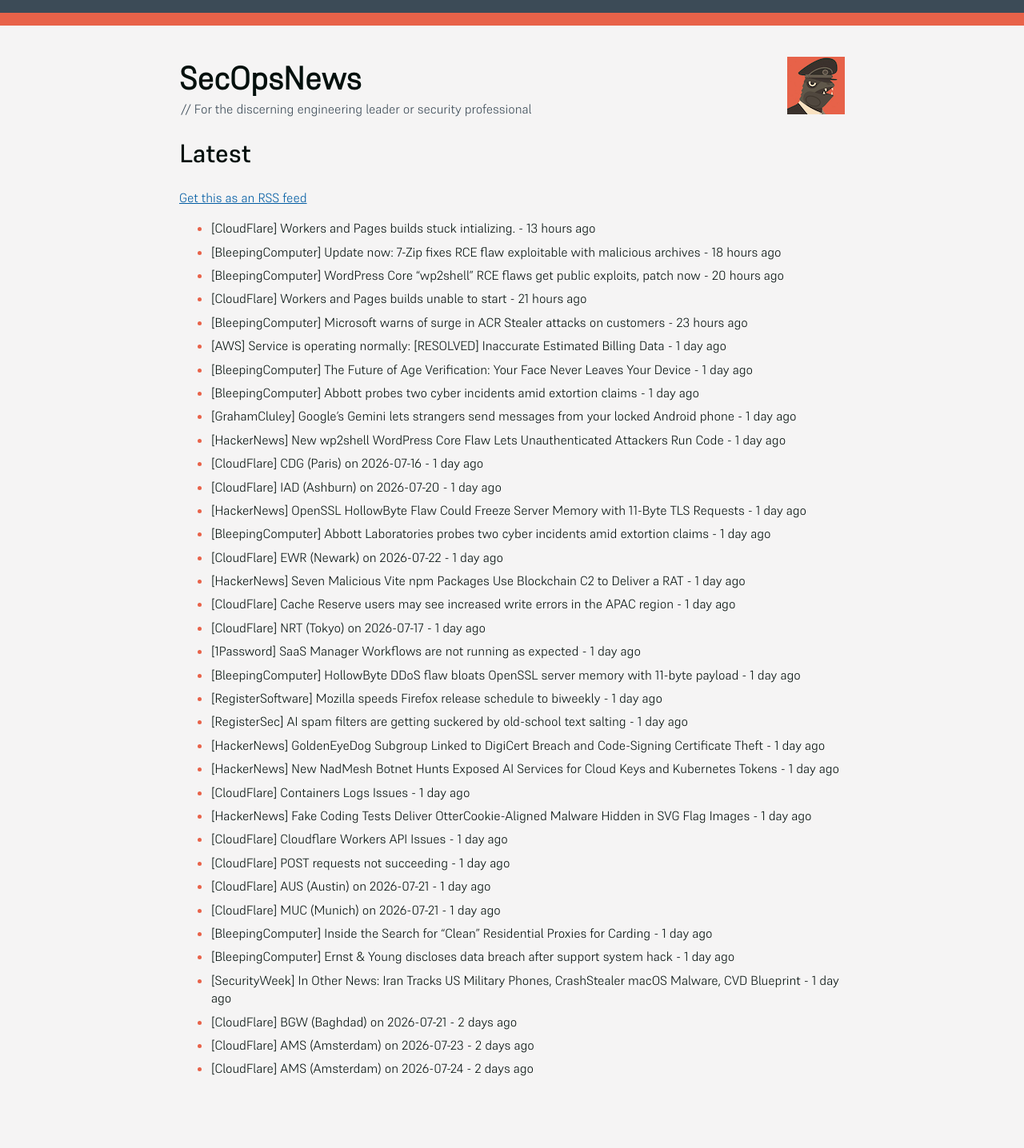
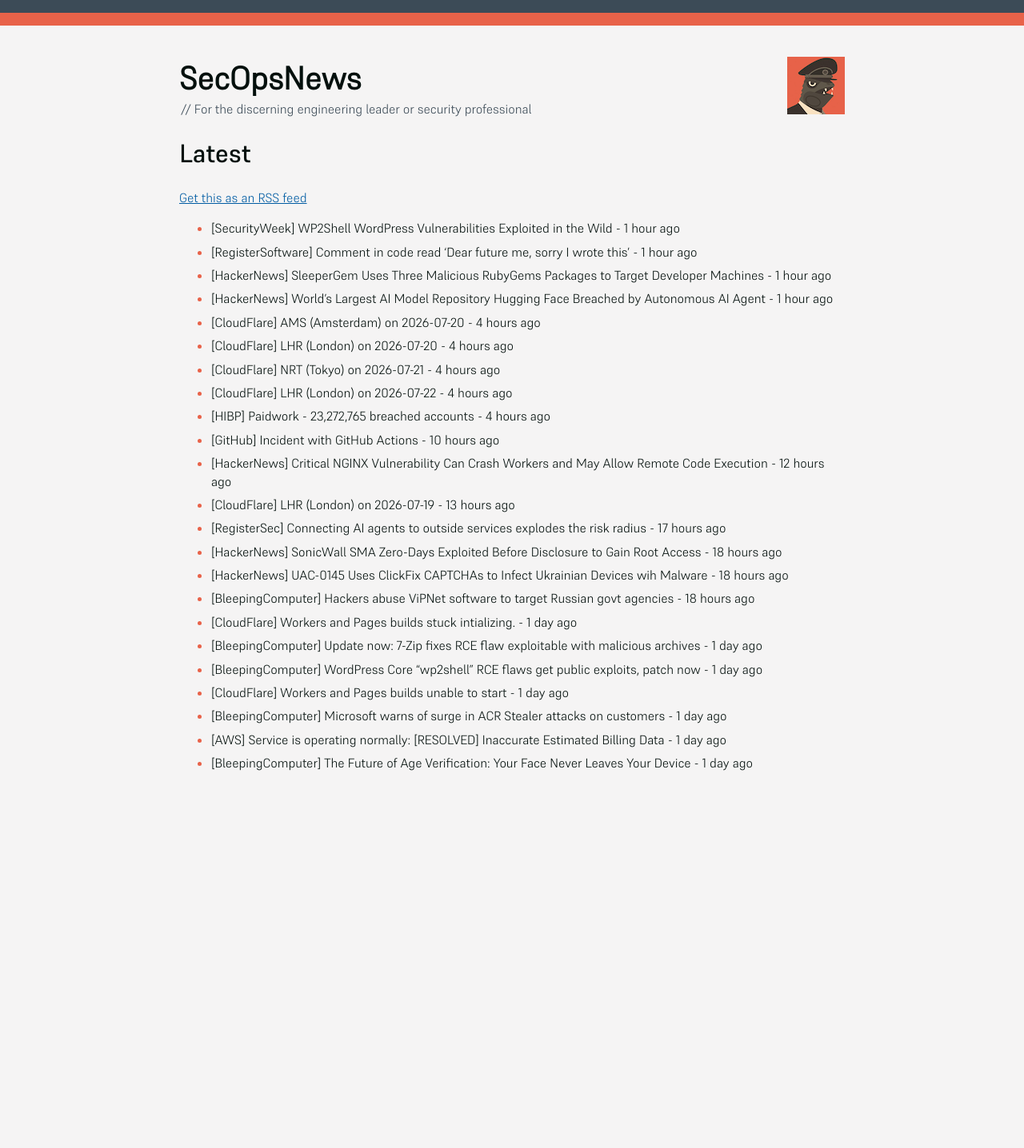
Before and after one commit to SecOpsNews/news, a Jekyll site: the page built from index.md, in a window 1280 px wide. Shown: the whole page at 80% size. Built offline with Jekyll 4.4.1, drawn with Linux system fonts in a browser that asks for light colours; after the commit the page ends 1054 px from its top, so only the background shows below that.

Commit message:
New Feed

```diff
--- a/index.md
+++ b/index.md
@@ -9,42 +9,29 @@ description: Latest Updates
 
 <!-- SecOps start -->
 
-- [CloudFlare] Workers and Pages builds stuck intializing. - 13 hours ago
-- [BleepingComputer] Update now: 7-Zip fixes RCE flaw exploitable with malicious archives - 18 hours ago
-- [BleepingComputer] WordPress Core "wp2shell" RCE flaws get public exploits, patch now - 20 hours ago
-- [CloudFlare] Workers and Pages builds unable to start - 21 hours ago
-- [BleepingComputer] Microsoft warns of surge in ACR Stealer attacks on customers - 23 hours ago
+- [SecurityWeek] WP2Shell WordPress Vulnerabilities Exploited in the Wild - 1 hour ago
+- [RegisterSoftware] Comment in code read 'Dear future me, sorry I wrote this' - 1 hour ago
+- [HackerNews] SleeperGem Uses Three Malicious RubyGems Packages to Target Developer Machines - 1 hour ago
+- [HackerNews] World's Largest AI Model Repository Hugging Face Breached by Autonomous AI Agent - 1 hour ago
+- [CloudFlare] AMS (Amsterdam) on 2026-07-20 - 4 hours ago
+- [CloudFlare] LHR (London) on 2026-07-20 - 4 hours ago
+- [CloudFlare] NRT (Tokyo) on 2026-07-21 - 4 hours ago
+- [CloudFlare] LHR (London) on 2026-07-22 - 4 hours ago
+- [HIBP] Paidwork - 23,272,765 breached accounts - 4 hours ago
+- [GitHub] Incident with GitHub Actions - 10 hours ago
+- [HackerNews] Critical NGINX Vulnerability Can Crash Workers and May Allow Remote Code Execution - 12 hours ago
+- [CloudFlare] LHR (London) on 2026-07-19 - 13 hours ago
+- [RegisterSec] Connecting AI agents to outside services explodes the risk radius - 17 hours ago
+- [HackerNews] SonicWall SMA Zero-Days Exploited Before Disclosure to Gain Root Access - 18 hours ago
+- [HackerNews] UAC-0145 Uses ClickFix CAPTCHAs to Infect Ukrainian Devices wih Malware - 18 hours ago
+- [BleepingComputer] Hackers abuse ViPNet software to target Russian govt agencies - 18 hours ago
+- [CloudFlare] Workers and Pages builds stuck intializing. - 1 day ago
+- [BleepingComputer] Update now: 7-Zip fixes RCE flaw exploitable with malicious archives - 1 day ago
+- [BleepingComputer] WordPress Core "wp2shell" RCE flaws get public exploits, patch now - 1 day ago
+- [CloudFlare] Workers and Pages builds unable to start - 1 day ago
+- [BleepingComputer] Microsoft warns of surge in ACR Stealer attacks on customers - 1 day ago
 - [AWS] Service is operating normally: [RESOLVED] Inaccurate Estimated Billing Data - 1 day ago
 - [BleepingComputer] The Future of Age Verification: Your Face Never Leaves Your Device - 1 day ago
-- [BleepingComputer] Abbott probes two cyber incidents amid extortion claims - 1 day ago
-- [GrahamCluley] Google’s Gemini lets strangers send messages from your locked Android phone - 1 day ago
-- [HackerNews] New wp2shell WordPress Core Flaw Lets Unauthenticated Attackers Run Code - 1 day ago
-- [CloudFlare] CDG (Paris) on 2026-07-16 - 1 day ago
-- [CloudFlare] IAD (Ashburn) on 2026-07-20 - 1 day ago
-- [HackerNews] OpenSSL HollowByte Flaw Could Freeze Server Memory with 11-Byte TLS Requests - 1 day ago
-- [BleepingComputer] Abbott Laboratories probes two cyber incidents amid extortion claims - 1 day ago
-- [CloudFlare] EWR (Newark) on 2026-07-22 - 1 day ago
-- [HackerNews] Seven Malicious Vite npm Packages Use Blockchain C2 to Deliver a RAT - 1 day ago
-- [CloudFlare] Cache Reserve users may see increased write errors in the APAC region - 1 day ago
-- [CloudFlare] NRT (Tokyo) on 2026-07-17 - 1 day ago
-- [1Password] SaaS Manager Workflows are not running as expected - 1 day ago
-- [BleepingComputer] HollowByte DDoS flaw bloats OpenSSL server memory with 11-byte payload - 1 day ago
-- [RegisterSoftware] Mozilla speeds Firefox release schedule to biweekly - 1 day ago
-- [RegisterSec] AI spam filters are getting suckered by old-school text salting - 1 day ago
-- [HackerNews] GoldenEyeDog Subgroup Linked to DigiCert Breach and Code-Signing Certificate Theft - 1 day ago
-- [HackerNews] New NadMesh Botnet Hunts Exposed AI Services for Cloud Keys and Kubernetes Tokens - 1 day ago
-- [CloudFlare] Containers Logs Issues - 1 day ago
-- [HackerNews] Fake Coding Tests Deliver OtterCookie-Aligned Malware Hidden in SVG Flag Images - 1 day ago
-- [CloudFlare] Cloudflare Workers API Issues - 1 day ago
-- [CloudFlare] POST requests not succeeding - 1 day ago
-- [CloudFlare] AUS (Austin) on 2026-07-21 - 1 day ago
-- [CloudFlare] MUC (Munich) on 2026-07-21 - 1 day ago
-- [BleepingComputer] Inside the Search for "Clean" Residential Proxies for Carding - 1 day ago
-- [BleepingComputer] Ernst & Young discloses data breach after support system hack - 1 day ago
-- [SecurityWeek] In Other News: Iran Tracks US Military Phones, CrashStealer macOS Malware, CVD Blueprint - 1 day ago
-- [CloudFlare] BGW (Baghdad) on 2026-07-21 - 2 days ago
-- [CloudFlare] AMS (Amsterdam) on 2026-07-23 - 2 days ago
-- [CloudFlare] AMS (Amsterdam) on 2026-07-24 - 2 days ago
 
 
 <!-- SecOps end -->
```
